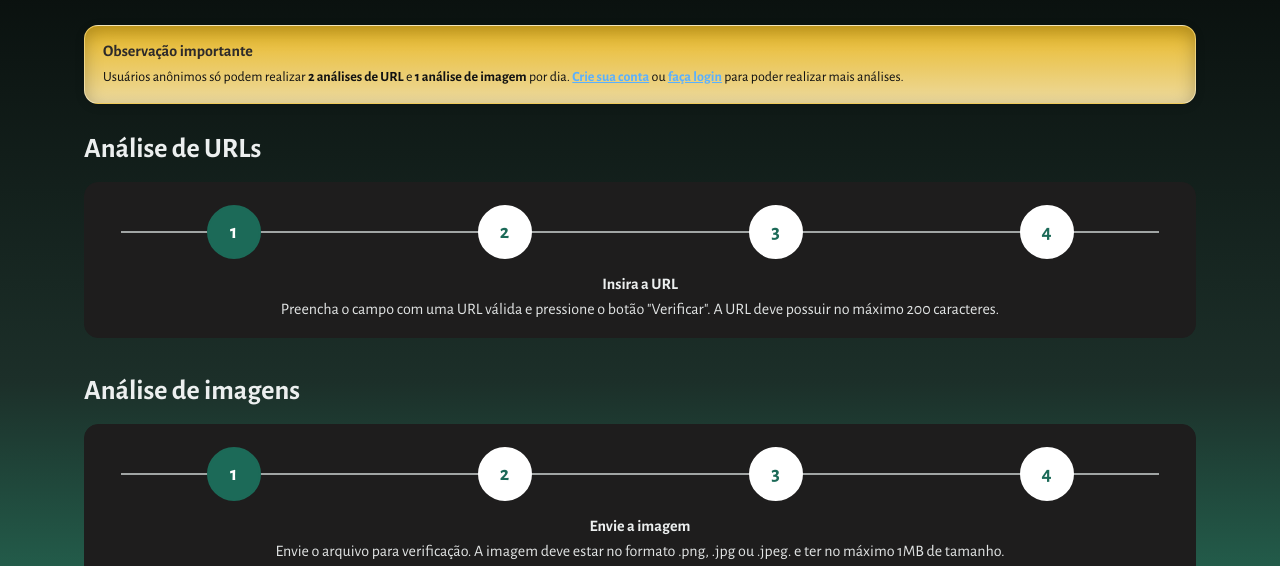
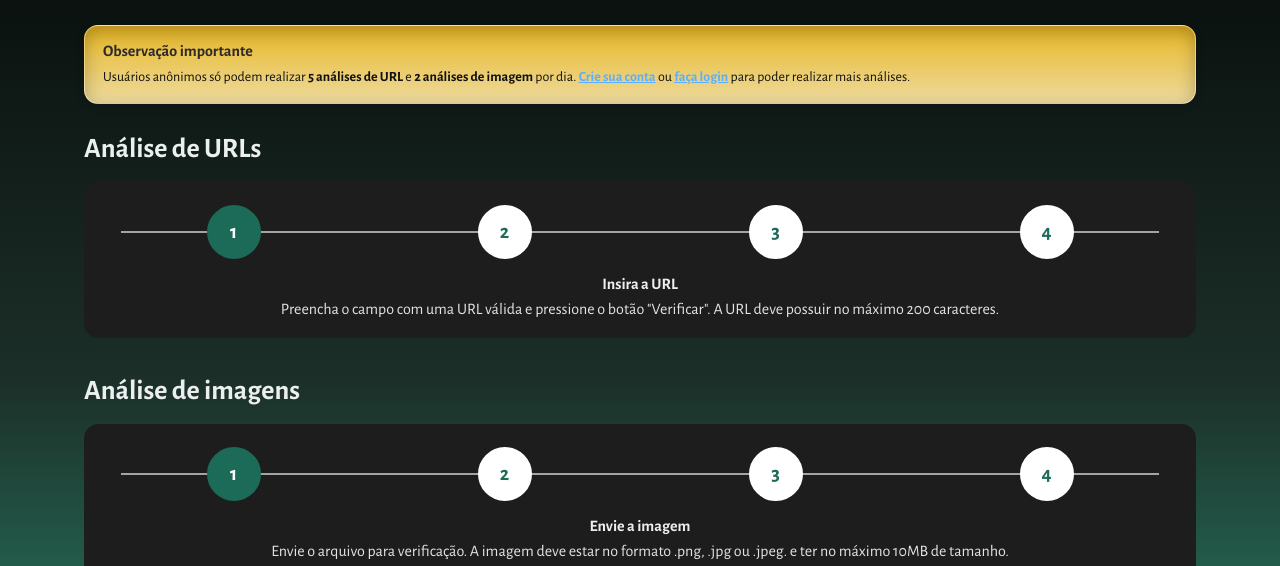
Before and after one commit to veracity-pfc/veracity-web, a React (Vite) app: page /instructions in a window 1280 px wide. Shown: the part 227-793 px from the top of the page. Built offline with nearby package versions, Linux system fonts and the light colour scheme; no server answers.

Commit message:
Ajustes nos limites
Aumento de 1MB para 10 MB em imagens

Aumento de análises anônimas

```diff
--- a/src/components/ImageForm/ImageForm.tsx
+++ b/src/components/ImageForm/ImageForm.tsx
@@ -5,7 +5,7 @@ import { apiAnalyzeImage } from "../../api/client";
 import { useToast } from "../Toast/Toast";
 import styles from "./ImageForm.module.css";
 
-const MAX_BYTES = 1 * 1024 * 1024;
+const MAX_BYTES = 10 * 1024 * 1024;
 
 export default function ImageForm(): JSX.Element {
   const [file, setFile] = useState<File | null>(null);
@@ -27,7 +27,7 @@ export default function ImageForm(): JSX.Element {
   const validateFile = (f: File | null | undefined): string | null => {
     if (!f) return "Nenhum arquivo selecionado.";
     if (!f.type?.startsWith("image/")) return "Apenas imagens são permitidas.";
-    if (f.size > MAX_BYTES) return "A imagem deve ter no máximo 1MB.";
+    if (f.size > MAX_BYTES) return "A imagem deve ter no máximo 10MB.";
     return null;
   };
 
--- a/src/components/UrlForm/UrlForm.module.css
+++ b/src/components/UrlForm/UrlForm.module.css
@@ -27,6 +27,7 @@
     overflow: hidden;
     text-overflow: ellipsis;
     white-space: nowrap;
+    padding-right: 15px;
 }
 
 .search-form__input--capsule::placeholder {
--- a/src/pages/Instructions/Instructions.tsx
+++ b/src/pages/Instructions/Instructions.tsx
@@ -14,7 +14,7 @@ const urlSteps: Step[] = [
 ];
 
 const imageSteps: Step[] = [
-  { title: 'Envie a imagem', text: 'Envie o arquivo para verificação. A imagem deve estar no formato .png, .jpg ou .jpeg. e ter no máximo 1MB de tamanho.' },
+  { title: 'Envie a imagem', text: 'Envie o arquivo para verificação. A imagem deve estar no formato .png, .jpg ou .jpeg. e ter no máximo 10MB de tamanho.' },
   { title: 'Processamento', text: 'Aplicamos verificações visuais e heurísticas para indícios de manipulação.' },
   { title: 'Interpretação', text: 'Consolidamos os achados e avaliamos a probabilidade de falsificação.' },
   { title: 'Resultado', text: 'Exibimos o parecer e recomendações de como proceder com a imagem.' }
@@ -65,7 +65,7 @@ function ImportantNotice(): JSX.Element {
           <h3 id="important-notes-title" className={styles.noticeTitle}>Observação importante</h3>
         </div>
         <p className={styles.noticeBody}>
-          Usuários anônimos só podem realizar <strong>2 análises de URL</strong> e <strong>1 análise de imagem</strong> por dia.{' '}
+          Usuários anônimos só podem realizar <strong>5 análises de URL</strong> e <strong>2 análises de imagem</strong> por dia.{' '}
           <Link to="/sign-up" className={styles.noticeLink}>Crie sua conta</Link> ou{' '}
           <Link to="/login" className={styles.noticeLink}>faça login</Link> para poder realizar mais análises.
         </p>
```
